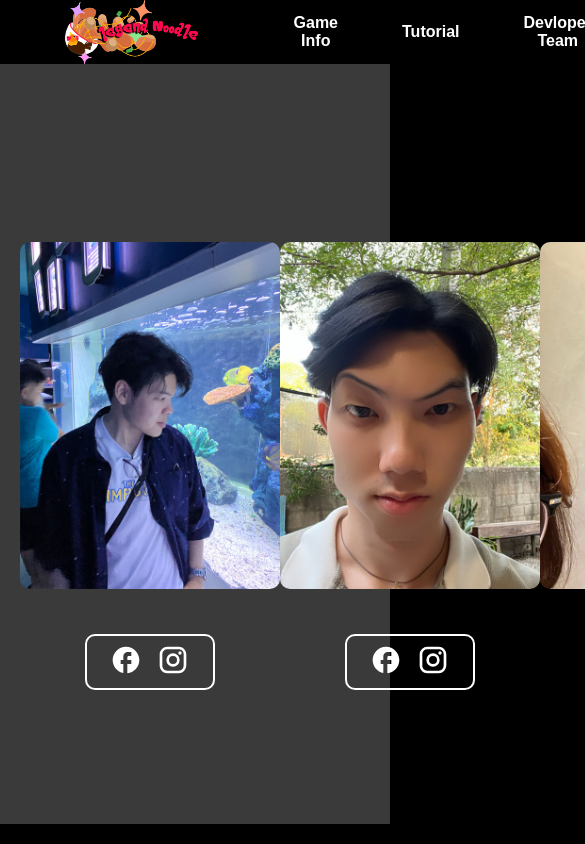
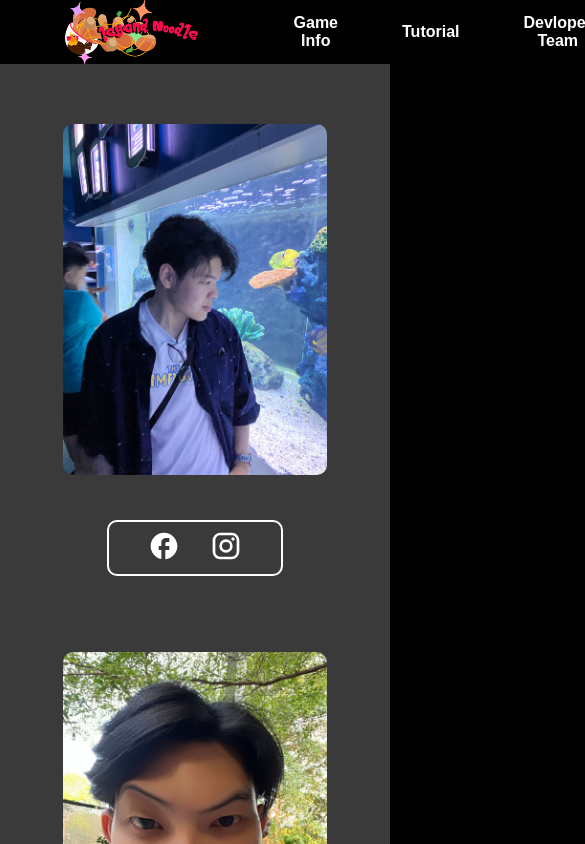
Before and after one commit to IamKanaka/LegendNoodleWebsite, a React (Vite) app: page /Team in a window 390 px wide. Shown: the top 844 px of the page, 585 px wide, since content can reach past the window. Built offline with nearby package versions, Linux system fonts and the light colour scheme.

Commit message:
Add: ResponsiveLayout

```diff
--- a/src/Components/Navbar/navbar.css
+++ b/src/Components/Navbar/navbar.css
@@ -9,19 +9,19 @@
 }
 
 .block-menu{
-    height: 64px;
+    height: 100%;
     display: flex;
     justify-content: start;
     align-items: center;
 }
 .left-menu{
-    height: 64px;
+    height: 100%;
     display: flex;
     align-items: center;
     justify-content: center;
 }
 .right-menu{
-    height: 64px;
+    height: 100%;
     display: flex;
     justify-content: end;
     align-items: center;
--- a/src/Components/Team/Team.css
+++ b/src/Components/Team/Team.css
@@ -4,7 +4,7 @@
 
 .Teambg{
     width: 100%;
-    height: 90vh;
+    height: fit-content;
     background-color: rgb(58, 58, 58);
     display: flex;
     justify-content: center;
@@ -14,8 +14,9 @@
 
 .contentblock{
     width: 90%;
-    height: fit-content;
+    height: auto;
     display: flex;
+    flex-wrap: wrap;
     justify-content: space-evenly;
     align-items: center;
 }
@@ -28,17 +29,20 @@
 
 
 .DevParent{
+    flex-grow: 1;
+    flex-basis: 260px;
     transition: 0.5s;
-    width: fit-content;
+    width: 20%;
     height: fit-content;
     .DevBlock{
         padding-bottom: 16px;
         transition: 0.5s;
         background-color: none;
         border-radius: 10px;
-        width: 260px;
-        height: fit-content;
+        width: 75%;
+        height: auto;
         justify-items: center;
+        justify-self: center;
 
         .profile_img{
             position: relative;
@@ -49,11 +53,21 @@
             transform: translateY(60px);
         }
         h4{
+            width: 90%;
+            white-space: nowrap;
+            overflow: hidden;
+            text-overflow: ellipsis;
             margin: 32px 24px 4px 24px;
             transition: 0.5s;
             transform: translateY(-50px);
+            text-align: center;
         }
         h5{
+            width: 90%;
+            white-space: nowrap;
+            overflow: hidden;
+            text-overflow: ellipsis;
+            text-align: center;
             transition: 0.5s;
             transform: translateY(-50px);
         }
@@ -108,15 +122,23 @@
             transition: 0.5s;
             transform: translateY(0px);
         }
+        h4:active{
+            white-space: unset;
+            overflow: visible;
+        }
         h5{
             opacity: 1;
             transition: 0.5s;
             transform: translateY(0px);
         }
+        h5:active{
+            white-space: unset;
+            overflow: visible;
+        }
     }
     .SocialMedia{
         opacity: 1;
-        width: 100%;
+        width: 75%;
         a img{
             opacity: 1;
         }
--- a/src/Components/Team/Team.tsx
+++ b/src/Components/Team/Team.tsx
@@ -34,7 +34,7 @@ function Devteam(){
         {
             facebook_link:"https://www.facebook.com/tsurugi.kyousuke.9231",
             ig_link:"https://www.instagram.com/kawfang.w/",
-            name: "Wiratchadaporn Chuethong",
+            name: "Wiratchadaporn Chueathong",
             role: "2D Artist",
             picture_path: "/src/img/profile/wiratchadaporn.jpg"
         }
@@ -61,7 +61,7 @@ function DevCard(devser:descDev){
         <div className="DevParent">
             <div className="DevBlock">
                 <img className="profile_img" src={devser.picture_path} alt="profile" />
-                <h4>{devser.name}</h4>
+                <h4 title={devser.name}>{devser.name}</h4>
                 <h5>{devser.role}</h5>
             </div>
 
```
